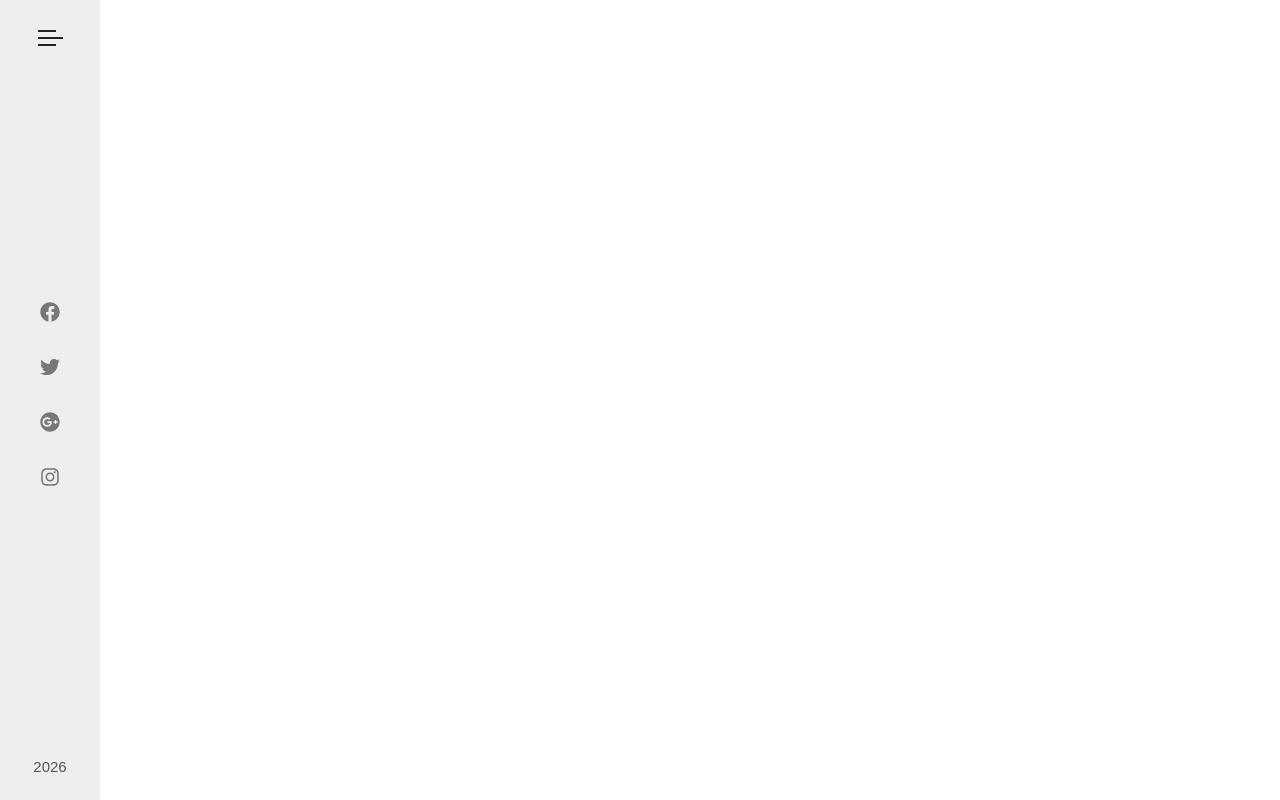
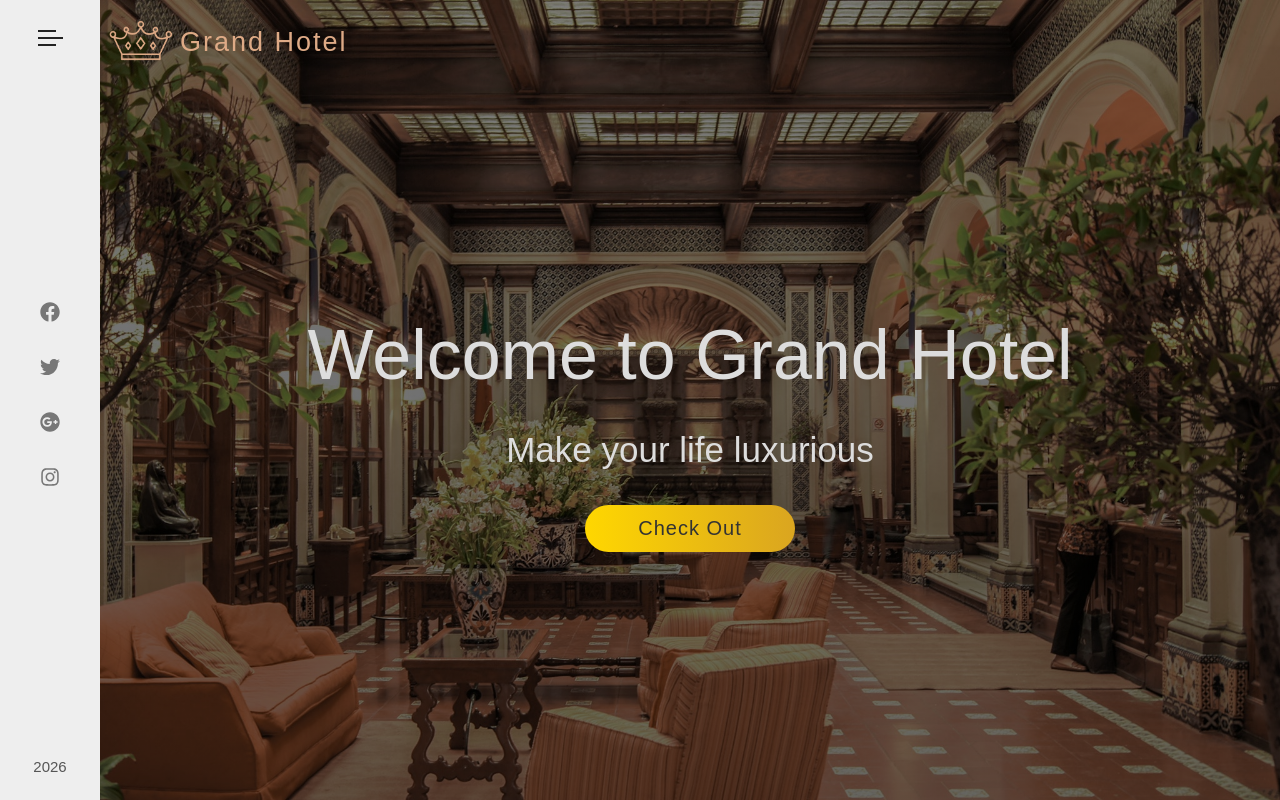
Before and after one commit to NathanDarcy/react-app-playground, a React (Vite) app: page /grand-hotel in a window 1280 px wide. Built offline with nearby package versions, Linux system fonts and the light colour scheme.

Commit message:
implement main header - Nathan

```diff
--- a/src/features/grandHotel/Dashboard.tsx
+++ b/src/features/grandHotel/Dashboard.tsx
@@ -2,6 +2,7 @@ import './grand-hotel.css'
 import Sidebar from './components/Sidebar'
 import Navigation from './components/Navigation'
 import { useState } from 'react'
+import crown from './images/crown.png'
 
 export default function GrandHotelDashBoard() {
   const [isNavigationOpen, setIsNavigationOpen] = useState(false)
@@ -20,6 +21,20 @@ export default function GrandHotelDashBoard() {
 
         <Navigation isOpen={isNavigationOpen} />
       </div>
+
+      {/* header */}
+      <header className='hotel__header'>
+        <div className='hotel__header-brand'>
+          <img src={crown} width={80} />
+          <h3 className='hotel__header-heading'>Grand Hotel</h3>
+        </div>
+
+        <div className='hotel__banner'>
+          <h1 className='hotel__banner-heading'>Welcome to Grand Hotel</h1>
+          <p className='hotel__banner-paragraph'>Make your life luxurious</p>
+          <button className='hotel__banner-btn'>Check Out</button>
+        </div>
+      </header>
     </div>
   )
 }
--- a/src/features/grandHotel/grand-hotel.css
+++ b/src/features/grandHotel/grand-hotel.css
@@ -82,7 +82,9 @@
 /*navigation*/
 .navigation {
   position: fixed;
-  left: -30rem; /*width of sidebar is 10, 40-10 = 30*/
+  left: calc(
+    var(--sidebar-width) - 40rem
+  ); /*width of sidebar is 10, width of nav is 40, 40-10 = 30*/
   width: 40rem;
   height: 100%;
   background:
@@ -97,7 +99,7 @@
 }
 
 .navigation--open {
-  left: 10rem;
+  left: var(--sidebar-width);
 }
 
 .navigation__heading {
@@ -208,3 +210,81 @@
 }
 
 /*end navigation*/
+
+/*header*/
+.hotel__header {
+  margin-left: var(--sidebar-width);
+  height: 100vh;
+  background:
+    linear-gradient(to top, rgba(0, 0, 0, 0.6), rgba(0, 0, 0, 0.5)),
+    url(./images/header-1.jpeg) center no-repeat;
+  background-size: cover;
+}
+
+.hotel__header-brand {
+  display: flex;
+  cursor: pointer;
+}
+
+.hotel__header-heading {
+  font-family: 'Josefin Sans', sans-serif;
+  font-size: 2.7rem;
+  font-weight: 400;
+  color: #deaa86;
+  letter-spacing: 0.2rem;
+}
+
+.hotel__banner {
+  color: #ddd;
+  height: 65rem;
+  display: flex;
+  flex-direction: column;
+  align-items: center;
+  justify-content: center;
+}
+
+.hotel__banner-heading {
+  font-family: 'Josefin Sans', sans-serif;
+  font-size: 7rem;
+  font-weight: 400;
+  margin-bottom: 0;
+  animation: anim 2s;
+}
+
+.hotel__banner-paragraph {
+  font-size: 3.5rem;
+  font-weight: 300;
+  animation: anim 1.5s 0.5s backwards;
+}
+
+.hotel__banner-btn {
+  width: 21rem;
+  padding: 1.2rem 2rem;
+  font-size: 2rem;
+  color: #333;
+  letter-spacing: 0.1rem;
+  border: none;
+  border-radius: 10rem;
+  outline: none;
+  background: linear-gradient(to right, gold, goldenrod);
+  cursor: pointer;
+  animation: anim 1s 1s backwards;
+}
+
+.hotel__banner-btn:hover {
+  background: linear-gradient(to left, gold, goldenrod);
+}
+
+.hotel__banner-btn:active {
+  transform: translateY(0.2rem);
+}
+
+@keyframes anim {
+  0% {
+    opacity: 0;
+  }
+  100% {
+    opacity: 1;
+  }
+}
+/*end header*/
--- a/src/index.css
+++ b/src/index.css
@@ -7,6 +7,10 @@ body {
   margin: 0;
   padding: 0;
   font-family: 'Montserrat', sans-serif;
+}
+
+:root {
+  --sidebar-width: 10rem;
 }
 
 .pagination {
```
